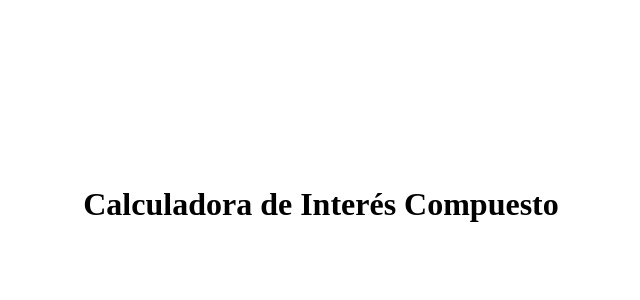
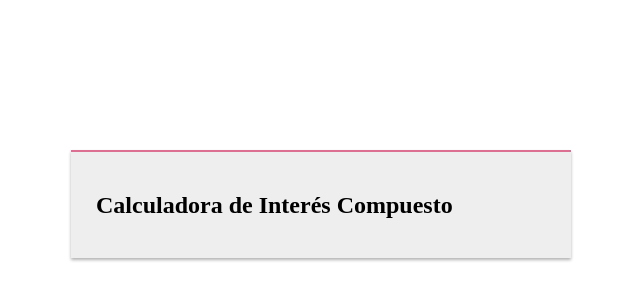
Before and after one commit to JuananA1000/CalculadoraDeInteresCompuesto, a JavaScript app: page / in a window 1280 px wide. Shown: the part 196-496 px from the top of the page, without its empty margins (319-959 px from the left). Built offline with nearby package versions, Linux system fonts and the light colour scheme; the HTML template or start-up script is replaced by a standard one.

Commit message:
Creando una tarjeta gris

```diff
--- a/src/App.js
+++ b/src/App.js
@@ -7,10 +7,20 @@
     align-items: center;
 `;
 
+const Section = styled.section`
+    background-color: #eee;
+    border-top: solid 2px palevioletred;
+    padding: 20px 25px;
+    width: 500px;
+    box-shadow: 0px 2px 3px rgb(0, 0, 0, 0.3);
+`;
+
 function App() {
     return (
         <Contenedor>
-            <h1>Calculadora de Interés Compuesto</h1>
+            <Section>
+                <h1>Calculadora de Interés Compuesto</h1>
+            </Section>
         </Contenedor>
     );
 }
```
